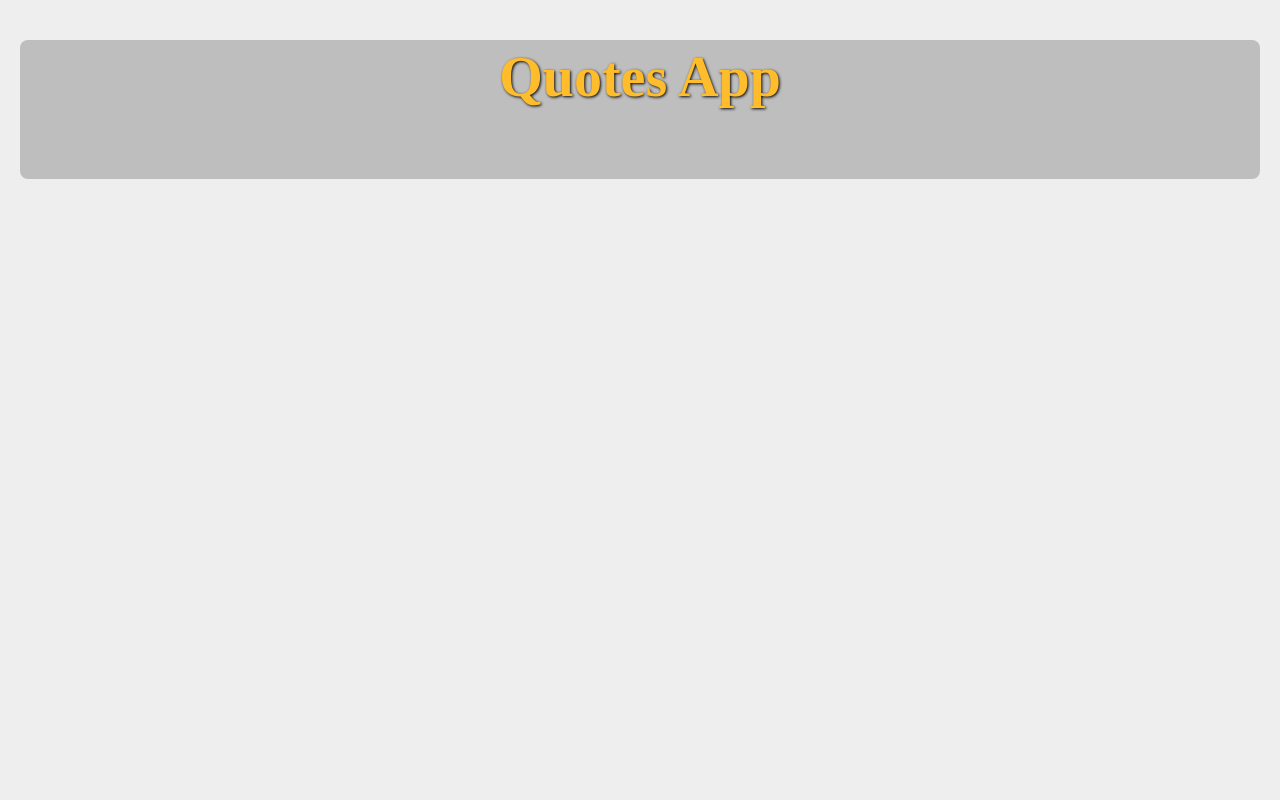
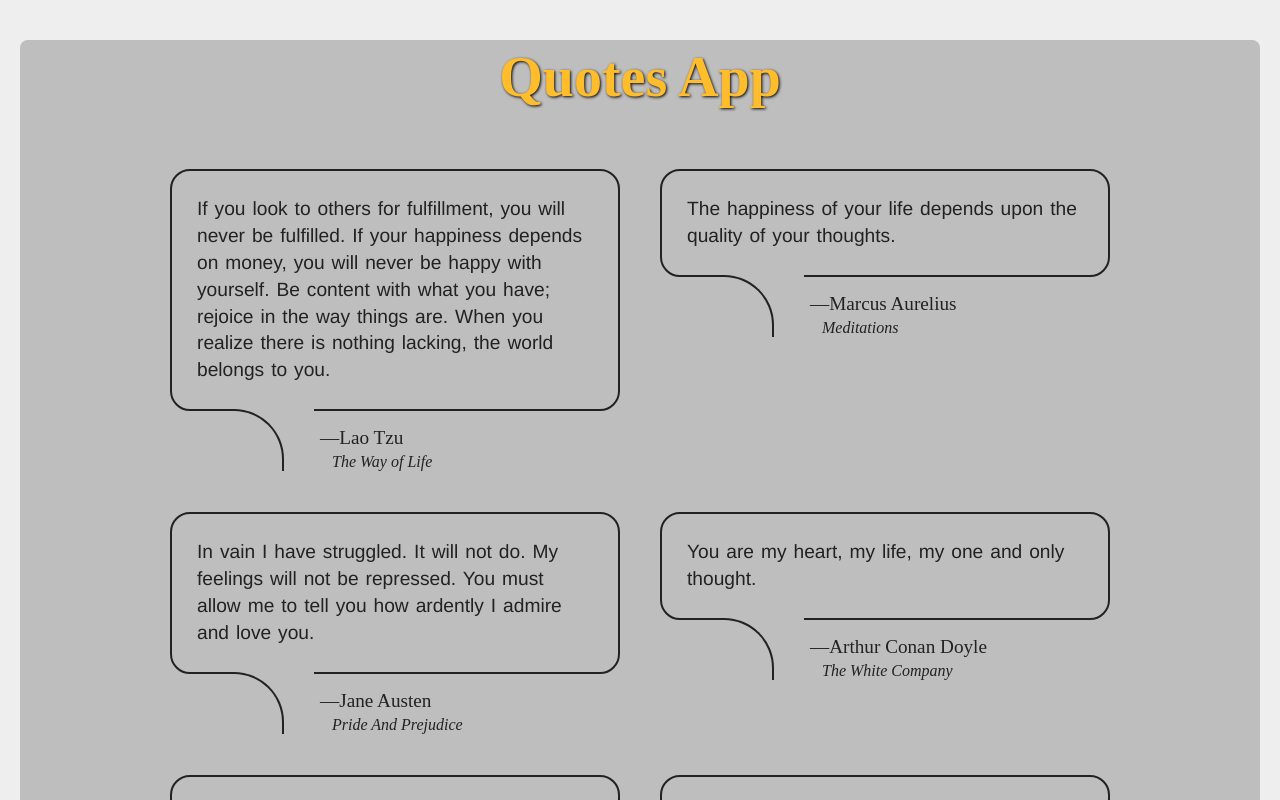
Before and after one commit to mustak/quotes-app, a Vue app: page / in a window 1280 px wide. Shown: the top 800 px of the page. Built offline with nearby package versions, Linux system fonts and the light colour scheme.

Commit message:
List and remove quotes
- Load quotes from external js file.
- display quotes
- delete quotes

```diff
--- a/src/App.vue
+++ b/src/App.vue
@@ -12,7 +12,7 @@ export default {
 };
 </script>
 
-<style>
+<style scoped>
 #app {
     /* font-family: Avenir, Helvetica, Arial, sans-serif; */
     -webkit-font-smoothing: antialiased;
--- /dev/null
+++ b/src/components/Quote.vue
@@ -0,0 +1,103 @@
+<template>
+    <blockquote class="blockquote" @click="removeQuote(quote)">
+        <h1>{{ quote.content }}</h1>
+        <h4>
+            &mdash;{{ quote.author }}<br /><em>{{ quote.source }}</em>
+        </h4>
+    </blockquote>
+</template>
+
+<script>
+export default {
+    props: {
+        quote: {
+            type: Object,
+            required: true,
+        },
+        removeQuote: {
+            type: Function,
+            required: true,
+        },
+    },
+    data: function() {
+        return {
+            q: 'test quote in Quote.vuex',
+        };
+    },
+};
+</script>
+
+<style scoped>
+.blockquote {
+    position: relative;
+    max-width: 450px;
+    margin: 20px;
+}
+
+.blockquote h1 {
+    /* font-family: 'Abril Fatface', cursive; */
+    font-family: Avenir, Helvetica, Arial, sans-serif;
+    position: relative;
+    /* color: #ccc; */
+    font-size: 1.1rem;
+    word-spacing: 0.1rem;
+    font-weight: normal;
+    line-height: 1.4;
+    margin: 0;
+    border: 2px solid #222;
+    border-radius: 20px;
+    padding: 25px;
+}
+
+.blockquote h1:after {
+    content: '';
+    position: absolute;
+    border: 2px solid #222;
+    border-radius: 0 50px 0 0;
+    width: 60px;
+    height: 60px;
+    bottom: -62px;
+    left: 50px;
+    border-bottom: none;
+    border-left: none;
+    z-index: 3;
+}
+
+.blockquote h1:before {
+    content: '';
+    position: absolute;
+    width: 80px;
+    border: 6px solid rgb(190, 190, 190);
+    bottom: -3px;
+    left: 50px;
+    z-index: 2;
+}
+
+@media all and (min-width: 600px) {
+    .blockquote h1 {
+        font-size: 1.2rem;
+        line-height: 1.4;
+    }
+}
+
+/* Blockquote subheader */
+.blockquote h4 {
+    position: relative;
+    color: #222;
+    font-size: 1.2rem;
+    font-weight: 400;
+    line-height: 1.2;
+    margin: 0;
+    padding-top: 15px;
+    z-index: 1;
+    margin-left: 150px;
+    padding-left: 12px;
+}
+.blockquote h4 em {
+    font-size: 1rem;
+}
+
+.blockquote h4:first-letter {
+    margin-left: -12px;
+}
+</style>
--- a/src/components/QuotesMain.vue
+++ b/src/components/QuotesMain.vue
@@ -1,11 +1,38 @@
 <template>
     <div>
         <h1>Quotes App</h1>
+        <div class="blockquote-wrapper">
+            <quote
+                v-for="quote in quotes"
+                :quote="quote"
+                :key="quote.id"
+                style="cursor:pointer"
+                :removeQuote="removeQuote"
+            ></quote>
+        </div>
     </div>
 </template>
 
 <script>
-export default {};
+import AllQuotes from '../quotesDB.js';
+import Quote from './Quote.vue';
+
+export default {
+    name: 'QuoteMain',
+    components: {
+        quote: Quote,
+    },
+    data() {
+        return {
+            quotes: AllQuotes,
+        };
+    },
+    methods: {
+        removeQuote(id) {
+            this.quotes.splice(this.quotes.indexOf(id), 1);
+        },
+    },
+};
 </script>
 
 <style scoped>
@@ -16,4 +43,14 @@ h1 {
     text-shadow: 1px 1px 3px #000;
     margin-bottom: 40px;
 }
+
+.blockquote-wrapper {
+    display: flex;
+    justify-content: center;
+    align-content: flex-start;
+    flex: 1 1 auto;
+    flex-wrap: wrap;
+    padding: 0 20px;
+    margin-top: 40px;
+}
 </style>
--- /dev/null
+++ b/src/quotesDB.js
@@ -0,0 +1,48 @@
+export default [
+    {
+        id: 2234,
+        author: 'Lao Tzu',
+        source: 'The Way of Life',
+        content:
+            'If you look to others for fulfillment, you will never be fulfilled. If your happiness depends on money, you will never be happy with yourself. Be content with what you have; rejoice in the way things are. When you realize there is nothing lacking, the world belongs to you.',
+    },
+
+    {
+        id: 2235,
+        author: 'Marcus Aurelius',
+        source: 'Meditations',
+        content:
+            'The happiness of your life depends upon the quality of your thoughts.',
+    },
+
+    {
+        id: 2236,
+        author: 'Jane Austen',
+        source: 'Pride And Prejudice',
+        content:
+            'In vain I have struggled. It will not do. My feelings will not be repressed. You must allow me to tell you how ardently I admire and love you.',
+    },
+
+    {
+        id: 2237,
+        author: 'Arthur Conan Doyle',
+        source: 'The White Company',
+        content: 'You are my heart, my life, my one and only thought.',
+    },
+
+    {
+        id: 2238,
+        author: 'A.S. Byatt',
+        source: 'Possession',
+        content:
+            'I cannot let you burn me up, nor can I resist you. No mere human can stand in a fire and not be consumed.',
+    },
+
+    {
+        id: 2239,
+        author: 'William Shakespeare',
+        source: 'Romeo and Juliet',
+        content:
+            'Did my heart love till now? Forswear it, sight! For I ne’er saw true beauty till this night.',
+    },
+];
```
